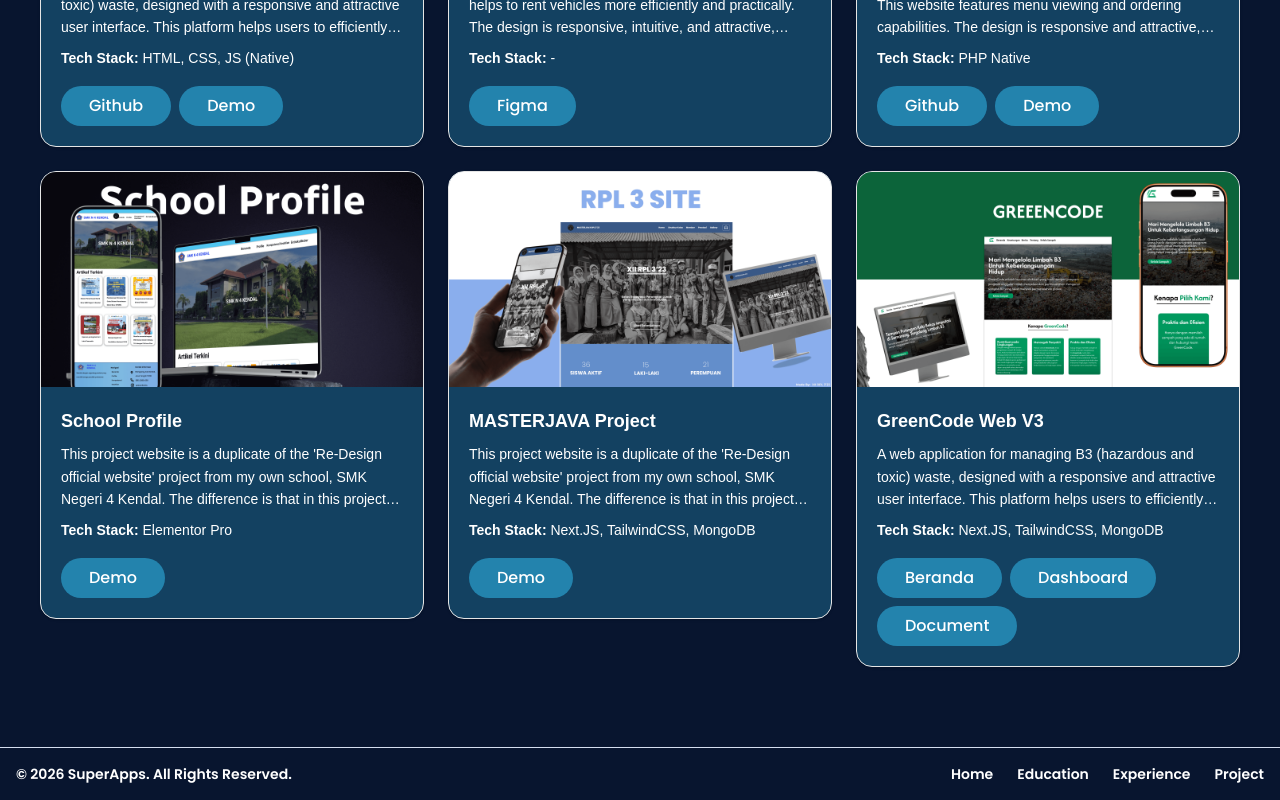
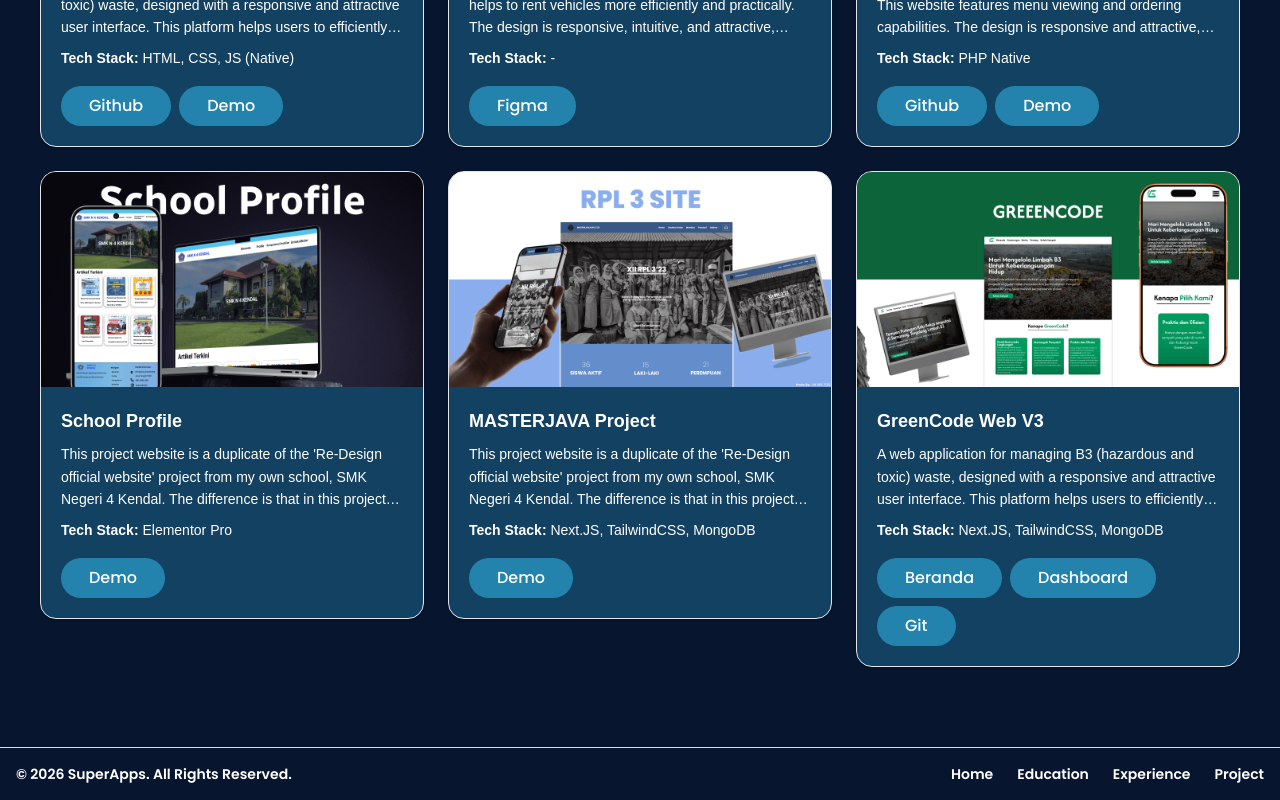
Before and after one commit to NaApipp/portosuperapp_v2, a Next.js app: page /project in a window 1280 px wide. Shown: the part 651-1451 px from the top of the page. Built offline with nearby package versions, Linux system fonts and the light colour scheme.

Commit message:
style: fixing stye layout and awording

```diff
--- a/app/lib/projectData.ts
+++ b/app/lib/projectData.ts
@@ -7,7 +7,7 @@ export type ProjectData = {
   project_desc: string;
   tech_stack?: string;
   project_type: ProjectType;
-  links?: { label: string; href: string }[];
+  links: {icon?:string; label: string; href: string }[];
 };
 
 export const projectData: ProjectData[] = [
@@ -120,7 +120,7 @@ export const projectData: ProjectData[] = [
         href: "https://greencodev3.vercel.app/login-dashboard",
       },
       {
-        label: "Document",
+        label: "Git",
         href: "https://github.com/NaApipp/greencode_refactor?tab=readme-ov-file#readme",
       },
     ],
--- a/app/project/components/projectCard.tsx
+++ b/app/project/components/projectCard.tsx
@@ -30,7 +30,7 @@ export default function projectCard({ project }: { project: ProjectData }) {
 
 
           {project.links?.length ? (
-            <div className="mt-4 flex flex-wrap gap-2">
+            <div className="mt-4 flex flex-wrap gap-2 justify-center md:justify-start ">
               {project.links.map((l) => {
                 const isExternal = /^https?:\/\//.test(l.href);
                 // Button Link
```
